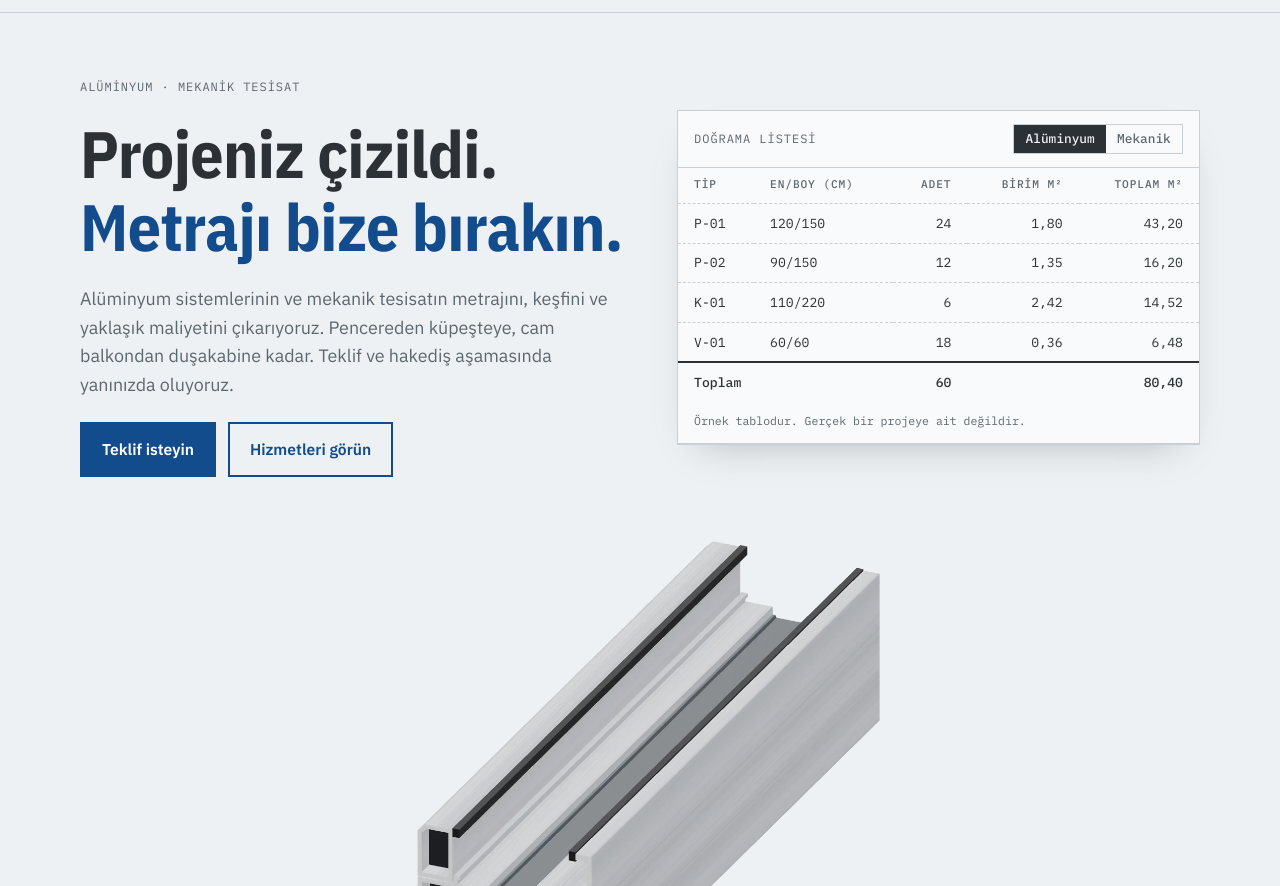
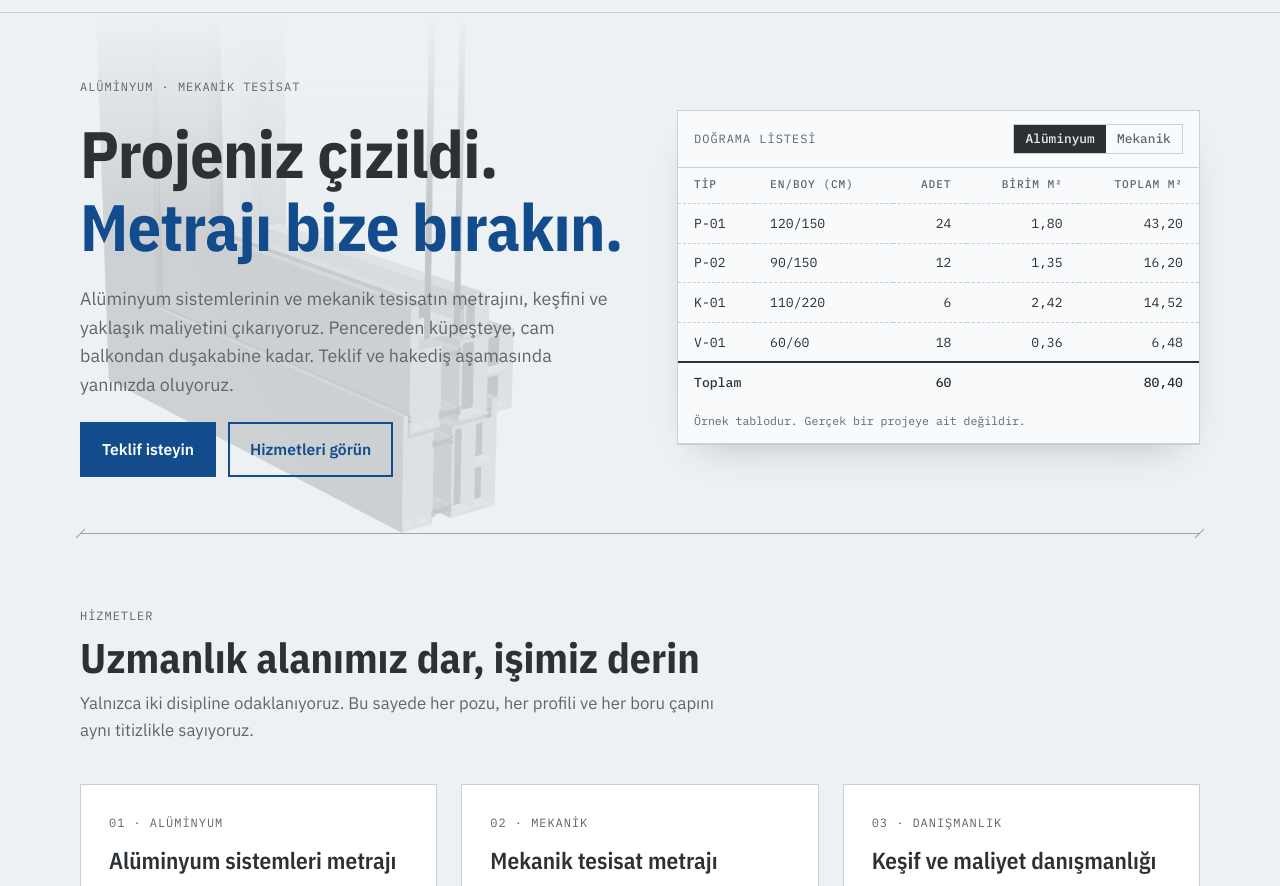
Before and after one commit to yaymuhendislik/yaymuhendislik.github.io, a plain HTML site: page index.html in a window 1280 px wide. Shown: the part 65-951 px from the top of the page. Drawn offline with nearby package versions, Linux system fonts and the light colour scheme.

Commit message:
Pencere köşesi görselini girişte yazıların arkasına zemin olarak koy
Co-Authored-By: Claude Opus 5.5 <noreply@anthropic.com>
Claude-Session: https://claude.ai/code/session_014McUWxZPzqAiqwPaDhRhR6

```diff
--- a/index.html
+++ b/index.html
@@ -25,6 +25,7 @@
   --accent-ink: #ffffff;
   --spring: #e8861a;      /* logo orange, small markers only */
   --logo-light: block; --logo-dark: none;
+  --hero-bg-opacity: .2;
   --hot: #b4432f;         /* hot water line, used only in the mechanical sheet */
   --sheet: #f8fafb;
   --tile: #262c31;         /* logo tiles, same in both themes so white logo text reads */
@@ -37,14 +38,14 @@
   :root:not([data-theme="light"]) {
     --bg: #15191c; --surface: #1d2226; --ink: #e4e8eb; --muted: #9aa5ad; --line: #343c42;
     --accent: #6ea8e8; --accent-ink: #0c1a22; --hot: #e07a62; --sheet: #191e21;
-    --spring: #f39a35; --logo-light: none; --logo-dark: block;
+    --spring: #f39a35; --logo-light: none; --logo-dark: block; --hero-bg-opacity: .3;
     color-scheme: dark;
   }
 }
 :root[data-theme="dark"] {
   --bg: #15191c; --surface: #1d2226; --ink: #e4e8eb; --muted: #9aa5ad; --line: #343c42;
   --accent: #6ea8e8; --accent-ink: #0c1a22; --hot: #e07a62; --sheet: #191e21;
-  --spring: #f39a35; --logo-light: none; --logo-dark: block;
+  --spring: #f39a35; --logo-light: none; --logo-dark: block; --hero-bg-opacity: .3;
   color-scheme: dark;
 }
 
@@ -89,8 +90,16 @@ p { margin: 0; }
 .hero-text { display: flex; flex-direction: column; gap: 1.4rem; min-width: 0; }
 .hero h1 { font-size: clamp(2.4rem, 6vw, 4.1rem); font-weight: 700; letter-spacing: -.01em; }
 .hero h1 em { font-style: normal; color: var(--accent); }
-.profile-fig { display: flex; justify-content: center; padding-block: .5rem 3.5rem; }
-.profile-fig img { width: 100%; max-width: 30rem; height: auto; }
+.hero { position: relative; overflow: hidden; }
+.hero > .wrap { position: relative; z-index: 1; }
+.hero-bg {
+  position: absolute; z-index: 0; pointer-events: none;
+  top: 0; bottom: 0; height: 100%; width: auto; max-width: none;
+  left: max(0rem, calc(50% - 34rem));
+  opacity: var(--hero-bg-opacity);
+  -webkit-mask-image: linear-gradient(to top, #000 60%, transparent);
+          mask-image: linear-gradient(to top, #000 60%, transparent);
+}
 .lede { font-size: 1.12rem; color: var(--muted); max-width: 34rem; }
 .cta-row { display: flex; gap: .75rem; flex-wrap: wrap; }
 .btn {
@@ -188,6 +197,7 @@ section { padding-block: 4.5rem; }
 
 @media (max-width: 900px) {
   .hero .wrap { grid-template-columns: 1fr; gap: 2.5rem; padding-block: 2.75rem 3rem; }
+  .hero-bg { top: 0; height: 34rem; bottom: auto; left: auto; right: -5rem; }
   .services { grid-template-columns: 1fr; }
   .steps { grid-template-columns: 1fr 1fr; row-gap: 1.5rem; }
   .split { grid-template-columns: 1fr; }
@@ -223,6 +233,7 @@ section { padding-block: 4.5rem; }
 
 <main>
   <div class="hero">
+    <img class="hero-bg" src="img/pencere-kesit.webp" alt="" width="1095" height="1361" aria-hidden="true">
     <div class="wrap">
       <div class="hero-text">
         <span class="label">Alüminyum · Mekanik tesisat</span>
@@ -270,10 +281,6 @@ section { padding-block: 4.5rem; }
         <figcaption class="sheet-note">Örnek tablodur. Gerçek bir projeye ait değildir.</figcaption>
       </figure>
     </div>
-  </div>
-
-  <div class="wrap profile-fig">
-    <img src="img/profil.webp" alt="Isı yalıtımlı alüminyum doğrama profili" width="952" height="919" loading="lazy">
   </div>
 
   <div class="wrap"><div class="dim" role="presentation"></div></div>
```
Also changed, not shown: img/pencere-kesit.webp (added), img/profil.webp (deleted).
